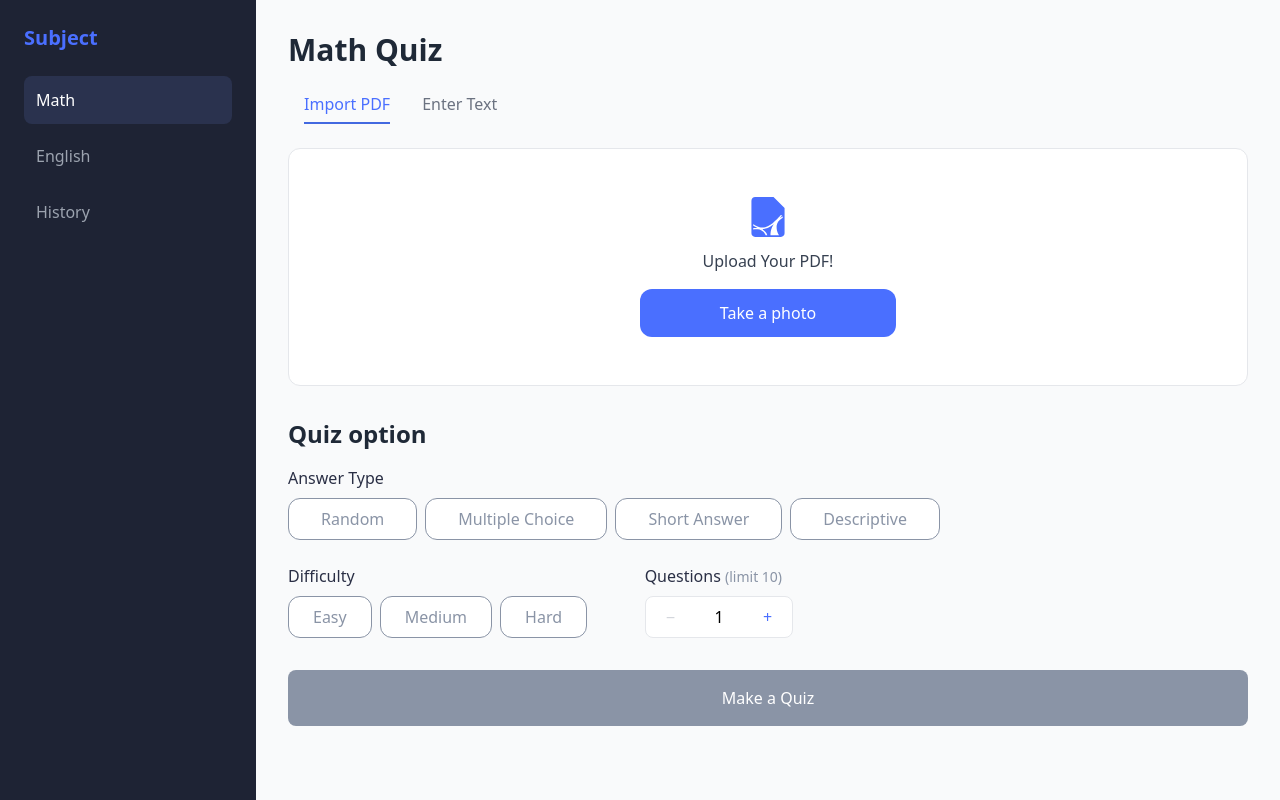
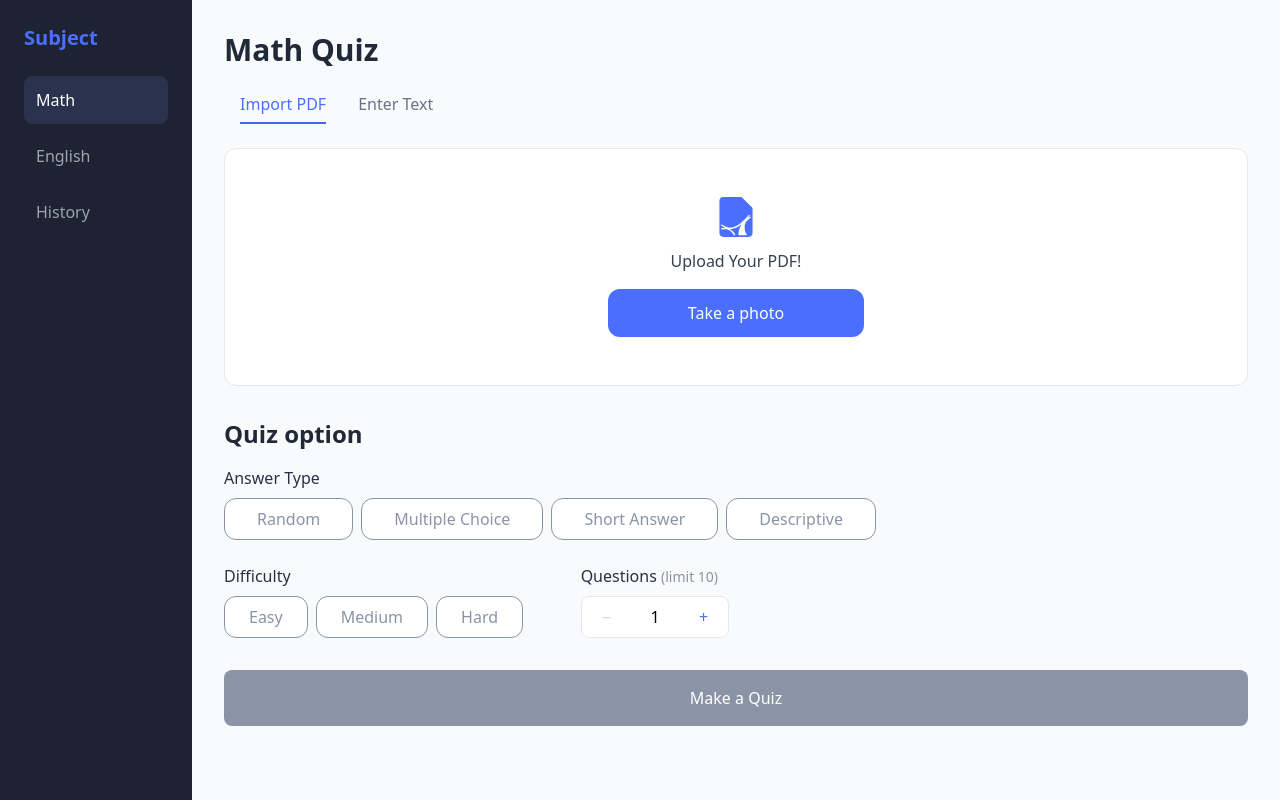
Before and after one commit to dnckss/SnapQuiz-front, a React (Vite) app: page / in a window 1280 px wide. Built offline with nearby package versions, Linux system fonts and the light colour scheme.

Commit message:
fix: 사이드바 수정

```diff
--- a/src/pages/QuizPage.tsx
+++ b/src/pages/QuizPage.tsx
@@ -79,7 +79,7 @@ const QuizPage: React.FC = () => {
   return (
     <div className="flex min-h-screen bg-gray-50">
       {/* 사이드바 */}
-      <div className="w-64 min-w-64 bg-[#1e2334] p-6 h-screen sticky top-0">
+      <div className="w-48 min-w-48 bg-[#1e2334] p-6 h-screen sticky top-0">
         <h2 className="text-[#4A6FFF] text-xl font-semibold mb-6">Subject</h2>
         <div className="space-y-2">
           {(['Math', 'English', 'History'] as Subject[]).map((subject) => (
```
